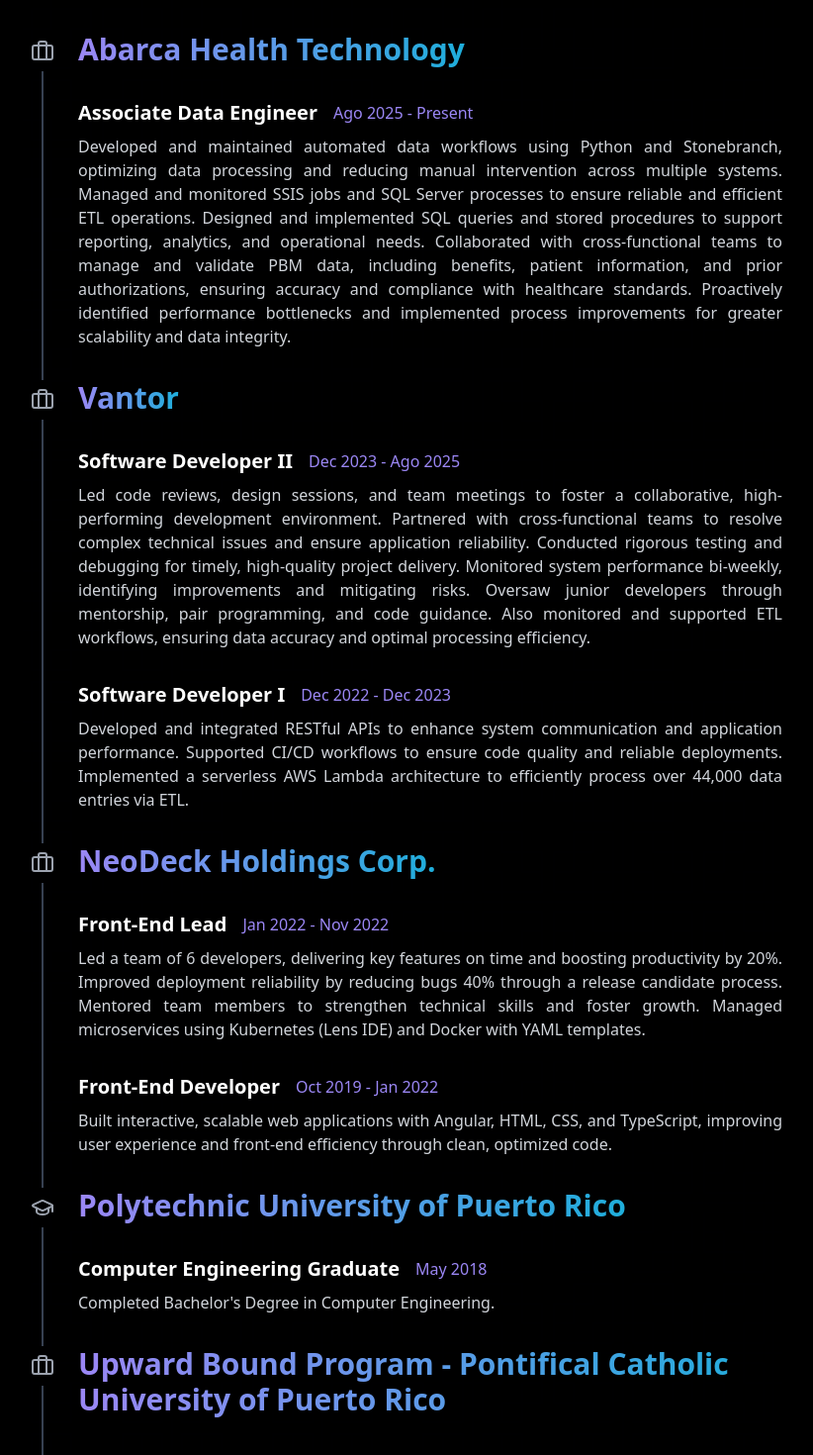
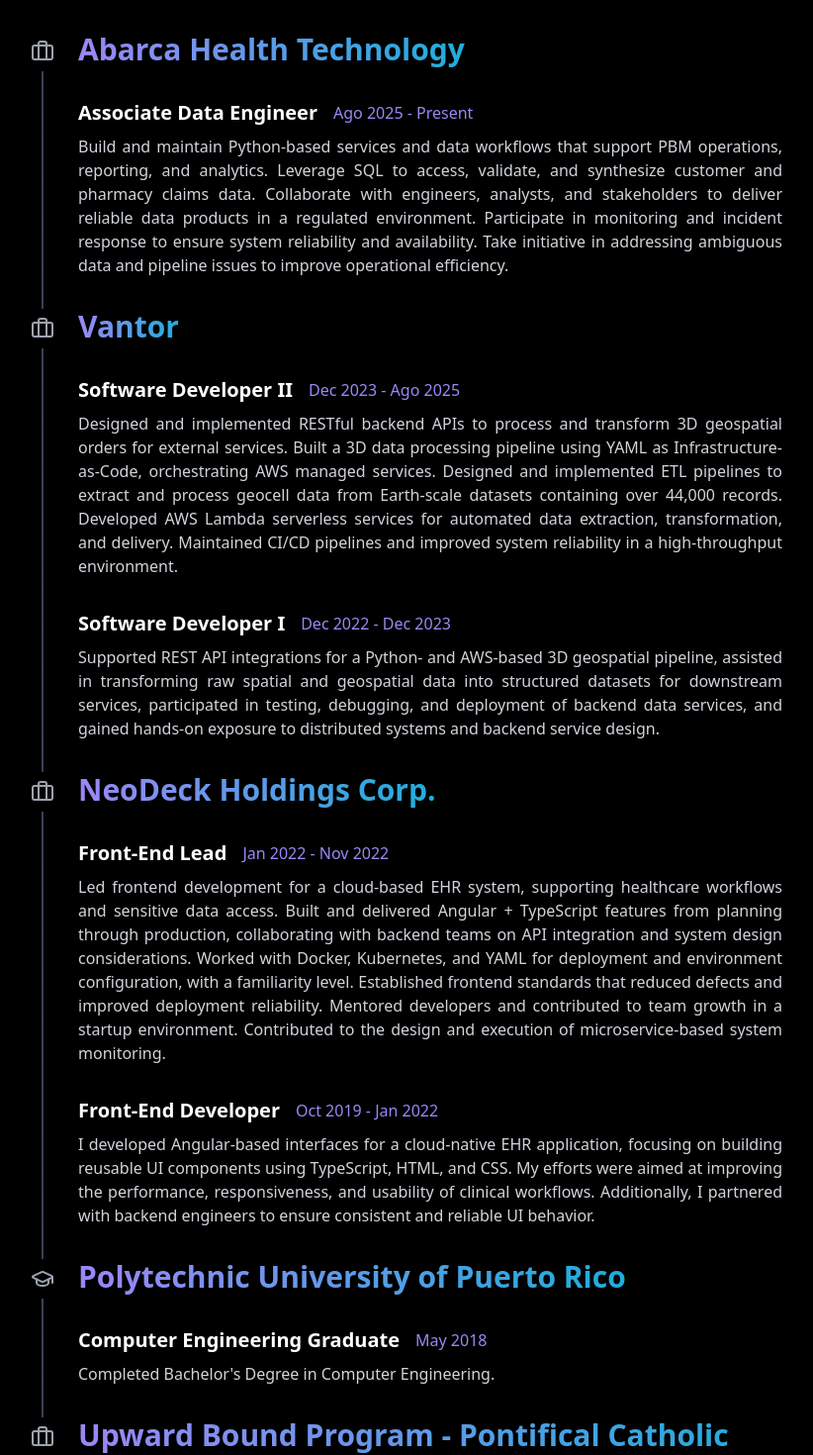
Before and after one commit to HectorColon/portfolio-design-journey, a React (Vite) app: page / in a window 1280 px wide. Shown: the part 3380-4850 px from the top of the page at 99% size, without its empty margins (233-1055 px from the left). Built offline with nearby package versions, Linux system fonts and the light colour scheme.

Commit message:
Improvements on the descriptions, and remove the RESUME pdf

```diff
--- a/src/components/sections/ContactMe.tsx
+++ b/src/components/sections/ContactMe.tsx
@@ -96,13 +96,12 @@ const ContactMe = ({
                         </div>
                     </div>
                 </div>
-                <div className="lg:col-span-4 bg-gray-900 bg-opacity-50 p-6 rounded-lg backdrop-blur-sm">
+                {/* <div className="lg:col-span-4 bg-gray-900 bg-opacity-50 p-6 rounded-lg backdrop-blur-sm">
                     <div className="flex items-start">
                         <div className="w-10 h-10 text-portfolio-primary" style={{ animation: "pulse 4s infinite" }}><Paperclip size="24" /></div>
                         <h4 className="text-white font-medium">Resume</h4>
                     </div>
                     <div className="flex flex-col items-center">
-                        {/* <p className="text-gradient">Updated Resume Coming Soon!</p> */}
                         <img width={500} src="src/items/Hector_Colon_Morales_Software_Engineer.jpg" alt="Resume Preview" />
                         <div className="mt-8 text-center">
                             <Button onClick={onButtonClick} className="bg-portfolio-primary hover:bg-portfolio-secondary text-white text-lg px-8 py-6 transition-all duration-300 hover:ring-2 hover:ring-portfolio-primary hover:ring-offset-2 hover:ring-offset-black"
@@ -111,7 +110,7 @@ const ContactMe = ({
                             </Button>
                         </div>
                     </div>
-                </div>
+                </div> */}
                 {/* <div className="lg:col-span-4 bg-gray-900 bg-opacity-50 p-6 rounded-lg backdrop-blur-sm">
               <div className="flex items-start">
                 <div className="w-10 h-10 text-portfolio-primary" style={{ animation: "pulse 4s infinite" }}><GraduationCap size="24" /></div>
--- a/src/constants/work_experience.tsx
+++ b/src/constants/work_experience.tsx
@@ -2,17 +2,17 @@ export const workExperience = [
     {
         company: "Abarca Health Technology",
         type: "work",
-        items: [{ title: "Associate Data Engineer", period: "Ago 2025 - Present", description: "Developed and maintained automated data workflows using Python and Stonebranch, optimizing data processing and reducing manual intervention across multiple systems. Managed and monitored SSIS jobs and SQL Server processes to ensure reliable and efficient ETL operations. Designed and implemented SQL queries and stored procedures to support reporting, analytics, and operational needs. Collaborated with cross-functional teams to manage and validate PBM data, including benefits, patient information, and prior authorizations, ensuring accuracy and compliance with healthcare standards. Proactively identified performance bottlenecks and implemented process improvements for greater scalability and data integrity." }]
+        items: [{ title: "Associate Data Engineer", period: "Ago 2025 - Present", description: "Build and maintain Python-based services and data workflows that support PBM operations, reporting, and analytics. Leverage SQL to access, validate, and synthesize customer and pharmacy claims data. Collaborate with engineers, analysts, and stakeholders to deliver reliable data products in a regulated environment. Participate in monitoring and incident response to ensure system reliability and availability. Take initiative in addressing ambiguous data and pipeline issues to improve operational efficiency." }]
     },
     {
         company: "Vantor",
         type: "work",
-        items: [{ title: "Software Developer II", period: "Dec 2023 - Ago 2025", description: "Led code reviews, design sessions, and team meetings to foster a collaborative, high-performing development environment. Partnered with cross-functional teams to resolve complex technical issues and ensure application reliability. Conducted rigorous testing and debugging for timely, high-quality project delivery. Monitored system performance bi-weekly, identifying improvements and mitigating risks. Oversaw junior developers through mentorship, pair programming, and code guidance. Also monitored and supported ETL workflows, ensuring data accuracy and optimal processing efficiency." }, { title: "Software Developer I", period: "Dec 2022 - Dec 2023", description: "Developed and integrated RESTful APIs to enhance system communication and application performance. Supported CI/CD workflows to ensure code quality and reliable deployments. Implemented a serverless AWS Lambda architecture to efficiently process over 44,000 data entries via ETL." }]
+        items: [{ title: "Software Developer II", period: "Dec 2023 - Ago 2025", description: "Designed and implemented RESTful backend APIs to process and transform 3D geospatial orders for external services. Built a 3D data processing pipeline using YAML as Infrastructure-as-Code, orchestrating AWS managed services. Designed and implemented ETL pipelines to extract and process geocell data from Earth-scale datasets containing over 44,000 records. Developed AWS Lambda serverless services for automated data extraction, transformation, and delivery. Maintained CI/CD pipelines and improved system reliability in a high-throughput environment." }, { title: "Software Developer I", period: "Dec 2022 - Dec 2023", description: "Supported REST API integrations for a Python- and AWS-based 3D geospatial pipeline, assisted in transforming raw spatial and geospatial data into structured datasets for downstream services, participated in testing, debugging, and deployment of backend data services, and gained hands-on exposure to distributed systems and backend service design." }]
     },
     {
         company: "NeoDeck Holdings Corp.",
         type: "work",
-        items: [{ title: "Front-End Lead", period: "Jan 2022 - Nov 2022", description: "Led a team of 6 developers, delivering key features on time and boosting productivity by 20%. Improved deployment reliability by reducing bugs 40% through a release candidate process. Mentored team members to strengthen technical skills and foster growth. Managed microservices using Kubernetes (Lens IDE) and Docker with YAML templates." }, { title: "Front-End Developer", period: "Oct 2019 - Jan 2022", description: "Built interactive, scalable web applications with Angular, HTML, CSS, and TypeScript, improving user experience and front-end efficiency through clean, optimized code." }]
+        items: [{ title: "Front-End Lead", period: "Jan 2022 - Nov 2022", description: "Led frontend development for a cloud-based EHR system, supporting healthcare workflows and sensitive data access. Built and delivered Angular + TypeScript features from planning through production, collaborating with backend teams on API integration and system design considerations. Worked with Docker, Kubernetes, and YAML for deployment and environment configuration, with a familiarity level. Established frontend standards that reduced defects and improved deployment reliability. Mentored developers and contributed to team growth in a startup environment. Contributed to the design and execution of microservice-based system monitoring." }, { title: "Front-End Developer", period: "Oct 2019 - Jan 2022", description: "I developed Angular-based interfaces for a cloud-native EHR application, focusing on building reusable UI components using TypeScript, HTML, and CSS. My efforts were aimed at improving the performance, responsiveness, and usability of clinical workflows. Additionally, I partnered with backend engineers to ensure consistent and reliable UI behavior." }]
     },
     {
         company: "Polytechnic University of Puerto Rico",
```
